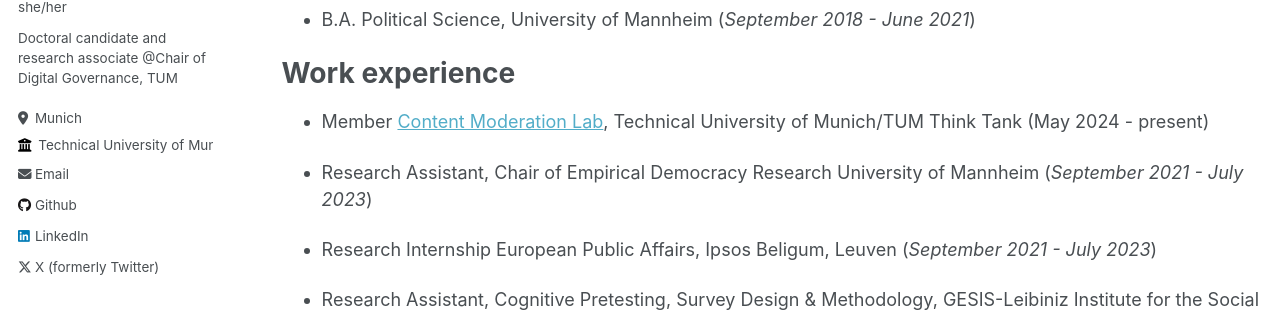
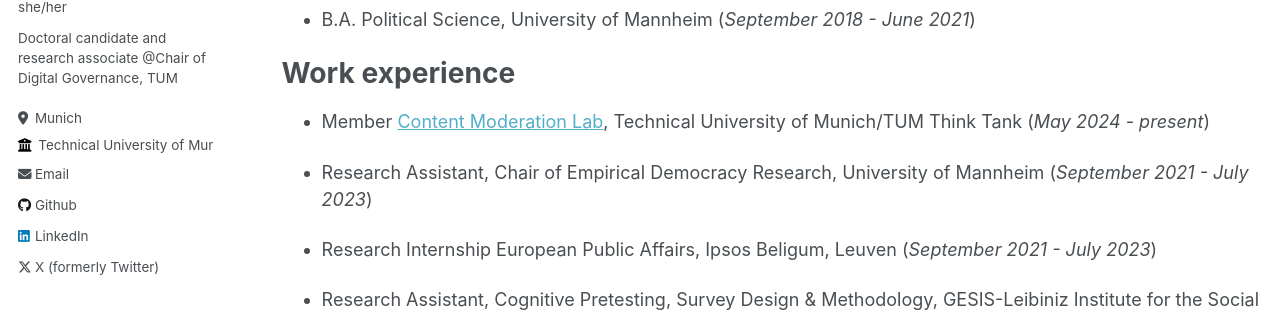
Before and after one commit to friederikequint/friederikequint.github.io, a Jekyll site: the page built from _pages/cv.md, in a window 1280 px wide and 1167 px high. Shown: the part 345-657 px from the top of the window. Built offline with Jekyll 4.4.1, drawn with Linux system fonts in a browser that asks for light colours.

Commit message:
Update cv.md

```diff
--- a/_pages/cv.md
+++ b/_pages/cv.md
@@ -24,9 +24,9 @@ Education
 Work experience
 ======
 
-* Member [Content Moderation Lab](https://tumthinktank.de/project/content-moderation-lab/), Technical University of Munich/TUM Think Tank (May 2024 - present)
+* Member [Content Moderation Lab](https://tumthinktank.de/project/content-moderation-lab/), Technical University of Munich/TUM Think Tank (*May 2024 - present*)
 
-* Research Assistant, Chair of Empirical Democracy Research University of Mannheim (*September 2021 - July 2023*)
+* Research Assistant, Chair of Empirical Democracy Research, University of Mannheim (*September 2021 - July 2023*)
 
 * Research Internship European Public Affairs, Ipsos Beligum, Leuven (*September 2021 - July 2023*)
 
```
